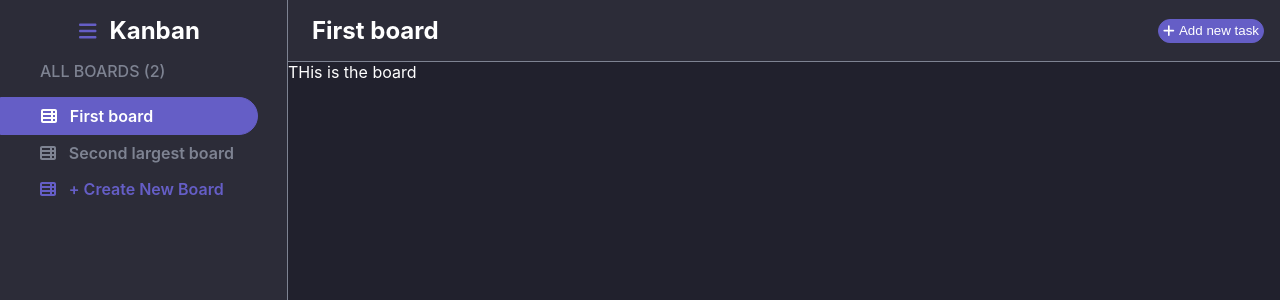
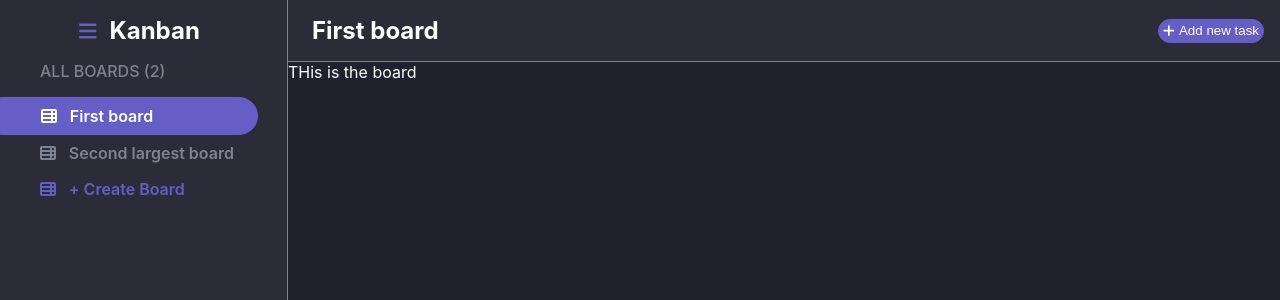
Before and after one commit to andreeaorian/kanban-web-app, a React (Create React App) app: page / in a window 1280 px wide. Shown: the top 300 px of the page. Built offline with nearby package versions, Linux system fonts and the light colour scheme.

Commit message:
Add title and overflow for board names

```diff
--- a/src/components/sidebar/components/sidebar-board.tsx
+++ b/src/components/sidebar/components/sidebar-board.tsx
@@ -16,7 +16,8 @@ export default function SidebarBoardCard({
 	return (
 		<div
 			className={`sidebar-board-card ${isSelected ? "selected" : ""}`}
-			onClick={() => dispatch(selectBoard(boardName))}>
+			onClick={() => dispatch(selectBoard(boardName))}
+			title={boardName}>
 			<FontAwesomeIcon icon={faTableList} flip="both" />
 			<span>{boardName}</span>
 		</div>
--- a/src/components/sidebar/sidebar.scss
+++ b/src/components/sidebar/sidebar.scss
@@ -47,6 +47,12 @@
 
 			&:hover {
 				cursor: pointer;
+			}
+
+			span {
+				white-space: nowrap;
+				overflow: hidden;
+				text-overflow: ellipsis;
 			}
 		}
 
--- a/src/components/sidebar/sidebar.tsx
+++ b/src/components/sidebar/sidebar.tsx
@@ -49,7 +49,7 @@ export default function Sidebar() {
 						className="sidebar-board-card sidebar-new-board"
 						onClick={addNewBoad}>
 						<FontAwesomeIcon icon={faTableList} flip="both" />
-						<span>+ Create New Board</span>
+						<span>+ Create Board</span>
 					</div>
 				</div>
 			</div>
```
